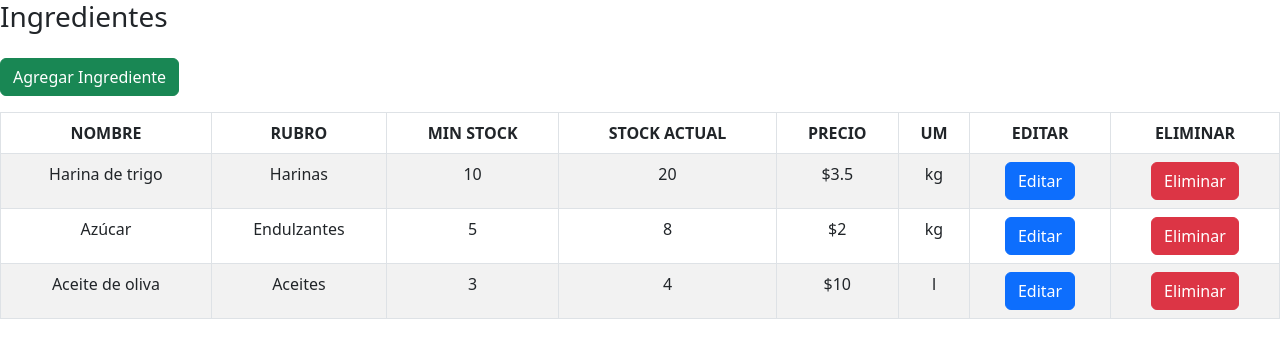
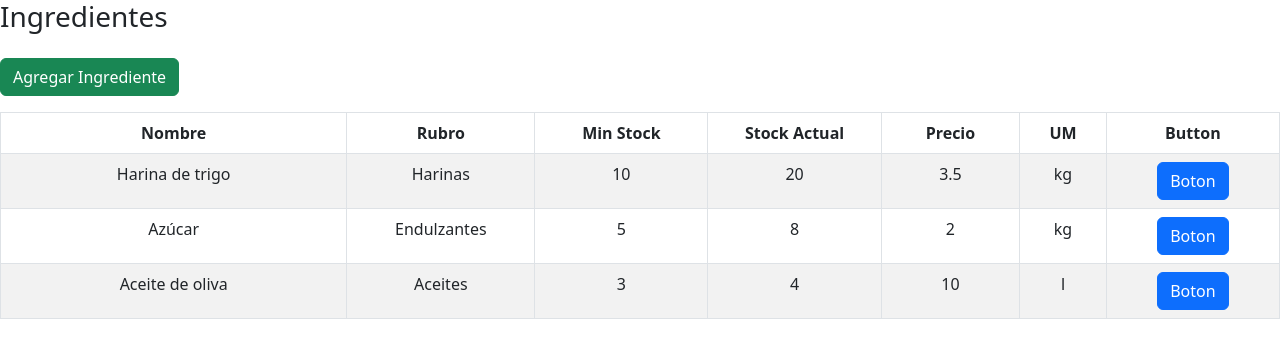
Before and after one commit to RamaHualpusher/Illuminati-ElBuenSabor-Frontend, a React (Create React App) app: page /cocina/ingredientes in a window 1280 px wide. Shown: the top 358 px of the page. Built offline with nearby package versions, Linux system fonts and the light colour scheme.

Commit message:
Add tabla generica

```diff
--- a/src/components/Stock/Ingrediente/IngredientesTable.tsx
+++ b/src/components/Stock/Ingrediente/IngredientesTable.tsx
@@ -4,6 +4,7 @@ import axios from 'axios';
 import EditIngredienteModal from './EditIngredienteModal';
 import AddIngredienteModal from './AddIngredienteModal';
 import 'bootstrap/dist/css/bootstrap.min.css';
+import { TablaGeneric } from '../../TableGeneric/TableGeneric';
 
 export type Ingrediente = {
   id: number;
@@ -20,7 +21,7 @@ type IngredientesTableProps = {
 };
 
 const IngredientesTable = ({ url }: IngredientesTableProps) => {
-  const [data, setData] = useState<Ingrediente[]>([]);
+  const [order, setOrder] = useState<Ingrediente[]>([]);
   const [editModalShow, setEditModalShow] = useState(false);
   const [addModalShow, setAddModalShow] = useState(false);
   const [selectedIngrediente, setSelectedIngrediente] = useState<Ingrediente | null>(null);
@@ -28,7 +29,7 @@ const IngredientesTable = ({ url }: IngredientesTableProps) => {
   useEffect(() => {
     axios.get<Ingrediente[]>(url)
       .then(response => {
-        setData(response.data);
+        setOrder(response.data);
       })
       .catch(error => {
         console.log(error);
@@ -56,10 +57,10 @@ const IngredientesTable = ({ url }: IngredientesTableProps) => {
   const handleIngredienteEdit = (ingrediente: Ingrediente) => {
     axios.put(`${url}/${ingrediente.id}`, ingrediente)
       .then(response => {
-        const newData = [...data];
+        const newData = [...order];
         const index = newData.findIndex(item => item.id === ingrediente.id);
         newData[index] = response.data;
-        setData(newData);
+        setOrder(newData);
       })
       .catch(error => {
         console.log(error);
@@ -69,22 +70,40 @@ const IngredientesTable = ({ url }: IngredientesTableProps) => {
   const handleIngredienteAdd = (ingrediente: Ingrediente) => {
     axios.post(url, ingrediente)
       .then(response => {
-        setData([...data, response.data]);
+        setOrder([...order, response.data]);
       })
       .catch(error => {
         console.log(error);
       });
   }
-
+/*
   const handleIngredienteDelete = (ingrediente: Ingrediente) => {
     axios.delete(`${url}/${ingrediente.id}`)
       .then(response => {
-        setData(data.filter(item => item.id !== ingrediente.id));
+        setOrder(data.filter(item => item.id !== ingrediente.id));
       })
       .catch(error => {
         console.log(error);
       });
   }
+*/
+const columns = [
+  { label: "Nombre", width: 200 },
+  { label: "Rubro", width: 100 },
+  { label: "Min Stock", width: 100 },
+  { label: "Stock Actual", width: 100 },
+  { label: "Precio" , width:80},
+  { label: "UM" , width:50}
+];
+
+  const data = order.map((ingrediente) => [
+    ingrediente.nombre.toString(),
+    ingrediente.rubro.toString(),
+    ingrediente.minStock.toString(),
+    ingrediente.stockActual.toString(),
+    ingrediente.precio.toString(),
+    ingrediente.um.toString()
+  ]);
 
   return (
     <>
@@ -97,6 +116,11 @@ const IngredientesTable = ({ url }: IngredientesTableProps) => {
     </Button>
   </div>
 
+
+  <div>
+    <TablaGeneric columns={columns} data={data}showButton={true}/>
+  </div>
+    {/*
   <Table striped bordered hover>
     <thead>
       <tr>
@@ -135,12 +159,12 @@ const IngredientesTable = ({ url }: IngredientesTableProps) => {
     handleClose={handleEditModalClose}
     handleIngredienteEdit={handleIngredienteEdit}
     selectedIngrediente={selectedIngrediente}
-  />
+      />*/}
   <AddIngredienteModal
     show={addModalShow}
     handleClose={handleAddModalClose}
     handleIngredienteAdd={handleIngredienteAdd}
-  />
+      />
 </>
 );
 };
--- a/src/components/Stock/Producto/ProductosTable.tsx
+++ b/src/components/Stock/Producto/ProductosTable.tsx
@@ -1,10 +1,11 @@
 import React, { useState, useEffect } from 'react';
-import { Table, Button} from 'react-bootstrap';
+import { Table, Button } from 'react-bootstrap';
 import axios from 'axios';
 import EditProductoModal from './EditProductoModal';
 import AddProductoModal from './AddProductoModal';
 
 import 'bootstrap/dist/css/bootstrap.min.css';
+import { TablaGeneric } from '../../TableGeneric/TableGeneric';
 
 export type Producto = {
   id: number;
@@ -19,7 +20,7 @@ type ProductosTableProps = {
 };
 
 const ProductosTable = ({ url }: ProductosTableProps) => {
-  const [data, setData] = useState<Producto[]>([]);
+  const [order, setOrder] = useState<Producto[]>([]);
   const [editModalShow, setEditModalShow] = useState(false);
   const [addModalShow, setAddModalShow] = useState(false);
   const [selectedProducto, setSelectedProducto] = useState<Producto | null>(null);
@@ -27,7 +28,7 @@ const ProductosTable = ({ url }: ProductosTableProps) => {
   useEffect(() => {
     axios.get<Producto[]>(url)
       .then(response => {
-        setData(response.data);
+        setOrder(response.data);
       })
       .catch(error => {
         console.log(error);
@@ -55,10 +56,10 @@ const ProductosTable = ({ url }: ProductosTableProps) => {
   const handleProductoEdit = (producto: Producto) => {
     axios.put(`${url}/${producto.id}`, producto)
       .then(response => {
-        const newData = [...data];
+        const newData = [...order];
         const index = newData.findIndex(item => item.id === producto.id);
         newData[index] = response.data;
-        setData(newData);
+        setOrder(newData);
       })
       .catch(error => {
         console.log(error);
@@ -68,7 +69,7 @@ const ProductosTable = ({ url }: ProductosTableProps) => {
   const handleProductoAdd = (producto: Producto) => {
     axios.post(url, producto)
       .then(response => {
-        setData([...data, response.data]);
+        setOrder([...order, response.data]);
       })
       .catch(error => {
         console.log(error);
@@ -78,12 +79,26 @@ const ProductosTable = ({ url }: ProductosTableProps) => {
   const handleProductoDelete = (producto: Producto) => {
     axios.delete(`${url}/${producto.id}`)
       .then(response => {
-        setData(data.filter(item => item.id !== producto.id));
+        setOrder(order.filter(item => item.id !== producto.id));
       })
       .catch(error => {
         console.log(error);
       });
   }
+
+  const columns = [
+    { label: "Nombre", width: 150 },
+    { label: "Rubro", width: 100 },
+    { label: "Tiempo (min)", width: 60 },
+    { label: "Precio", width: 50 }
+  ];
+
+  const data = order.map((item) => [
+    item.nombre.toString(),
+    item.rubro.toString(),
+    item.tiempo.toString(),
+    item.precio.toString()
+  ]);
 
   return (
     <div>
@@ -96,7 +111,13 @@ const ProductosTable = ({ url }: ProductosTableProps) => {
         </Button>
       </div>
 
-      <Table striped bordered hover>
+      <div>
+        <TablaGeneric columns={columns} data={data} showButton={true} />
+      </div>
+
+
+
+      {/*      <Table striped bordered hover>
         <thead>
           <tr>
             <th>NOMBRE</th>
@@ -108,7 +129,7 @@ const ProductosTable = ({ url }: ProductosTableProps) => {
           </tr>
         </thead>
         <tbody>
-          {data.map(producto => (
+          {order.map(producto => (
             <tr key={producto.id}>
               <td>{producto.nombre}</td>
               <td>{producto.rubro}</td>
@@ -124,7 +145,7 @@ const ProductosTable = ({ url }: ProductosTableProps) => {
       ))}
     </tbody>
   </Table>
-
+          */}
       <EditProductoModal
         show={editModalShow}
         handleClose={handleEditModalClose}
--- a/src/components/TableGeneric/TableGeneric.tsx
+++ b/src/components/TableGeneric/TableGeneric.tsx
@@ -23,7 +23,7 @@ export const TablaGeneric: React.FC<Props> = ({ columns, data, showButton }) =>
                 {column.label}
               </th>
             ))}
-            {showButton && <th>Button</th>}
+            {showButton && <th style={{width:100}}>Button</th>}
           </tr>
         </thead>
         <tbody>
@@ -32,7 +32,7 @@ export const TablaGeneric: React.FC<Props> = ({ columns, data, showButton }) =>
               {row.map((cell, cellIndex) => (
                 <td key={cellIndex}>{cell}</td>
               ))}
-              {showButton && <td><button className="btn btn-primary">Boton</button></td>}
+              {showButton && <td><button className="btn btn-primary" >Boton</button></td>}
             </tr>
           ))}
         </tbody>
```
Lines whose indentation alone changed are shown as unchanged.
